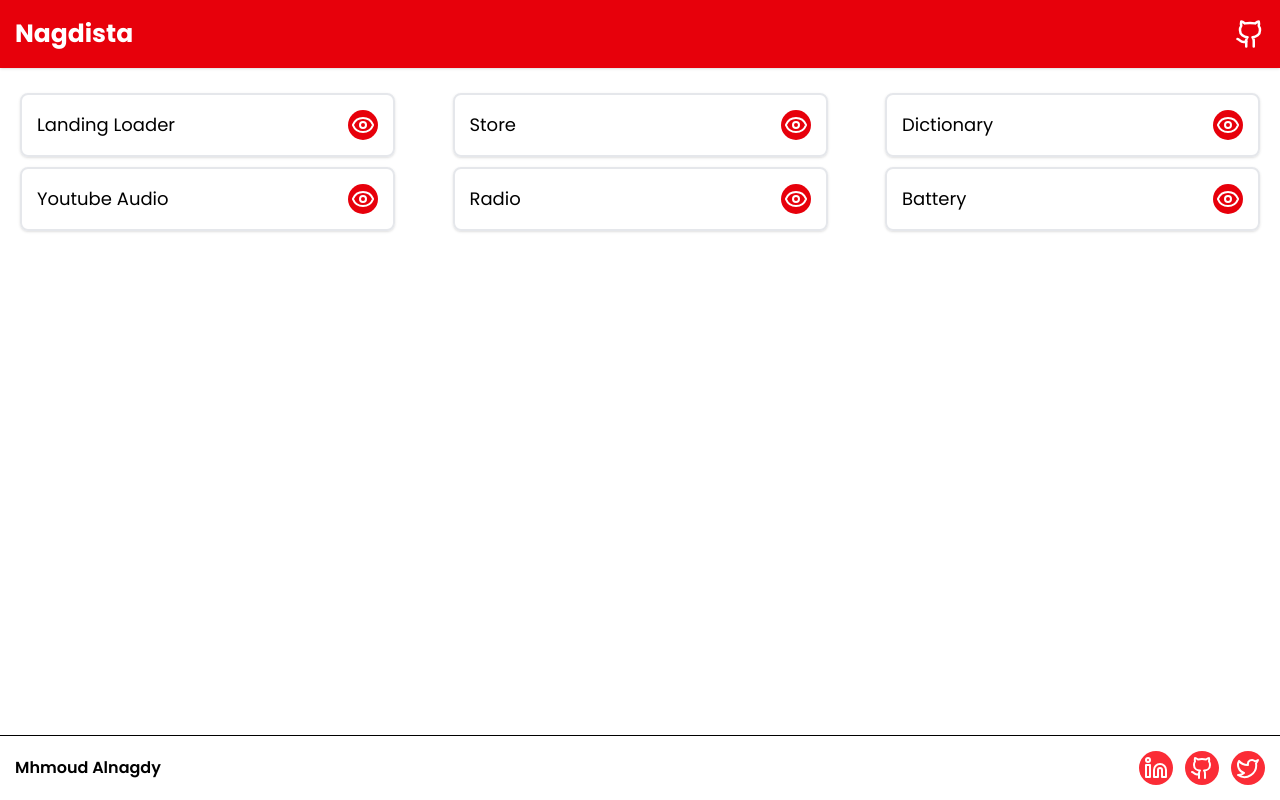
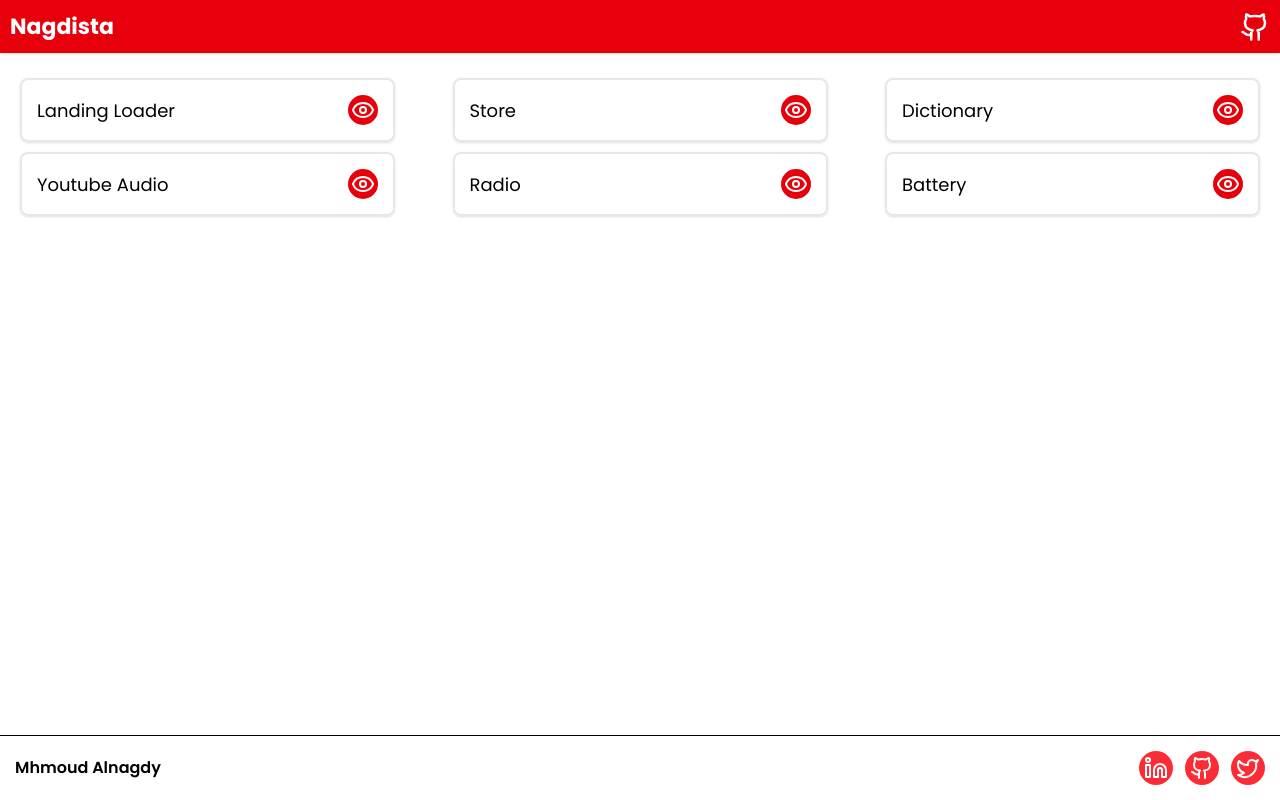
Before and after one commit to nagdistaa/nagdista, a React (Vite) app: page / in a window 1280 px wide. Built offline with nearby package versions, Linux system fonts and the light colour scheme.

Commit message:
fix links for apps

```diff
--- a/src/App.tsx
+++ b/src/App.tsx
@@ -13,17 +13,17 @@ function App() {
     {/* loader  */}
    <Card projectName='landing loader' projectSrc='https://nagdista-loader.netlify.app/'/>
    {/* store */}
-   <Card projectName=' store' projectSrc='nagdista-store.netlify.app'/>
+   <Card projectName=' store' projectSrc='https://nagdista-store.netlify.app/'/>
    {/* dictionary */}
    <Card projectName='dictionary' projectSrc='https://nagdista-dictionary.netlify.app/'/>
    {/* youtube audio */}
 
-   <Card projectName='youtube audio' projectSrc='nagdista-youtube-audio.netlify.app'></Card>
+   <Card projectName='youtube audio' projectSrc='https:// nagdista-youtube-audio.netlify.app'></Card>
   {/*  */}
    <Card projectName='radio' projectSrc='https://nagdista-radio.netlify.app/'></Card>
   {/*  */}
 
-   <Card projectName='battery' projectSrc='https://nagdista-radio.netlify.app/'></Card>
+   <Card projectName='battery' projectSrc='https://nagdista-battarey.netlify.app/'></Card>
   {/*  */}
 
    </div>
--- a/src/components/NavBar.tsx
+++ b/src/components/NavBar.tsx
@@ -2,8 +2,8 @@ import { Github } from "lucide-react";
 
 const NavBar = ()=>{
 return(
-    <div className="bg-red-600 flex justify-between items-center shadow sticky z-100 top-0 left-0 w-full p-[15px] mb-[20px]">
-        <h1 className="text-white font-[700]  text-[25px] cursor-pointer">Nagdista</h1>
+    <div className="bg-red-600 flex justify-between items-center shadow sticky z-100 top-0 left-0 w-full p-[10px] mb-[20px]">
+        <h1 className="text-white font-[700]  text-[22px] cursor-pointer">Nagdista</h1>
         <a href="https://github.com/nagdistaa" className=""><Github className="text-white" size={30}/></a>
     </div>
 )
```
